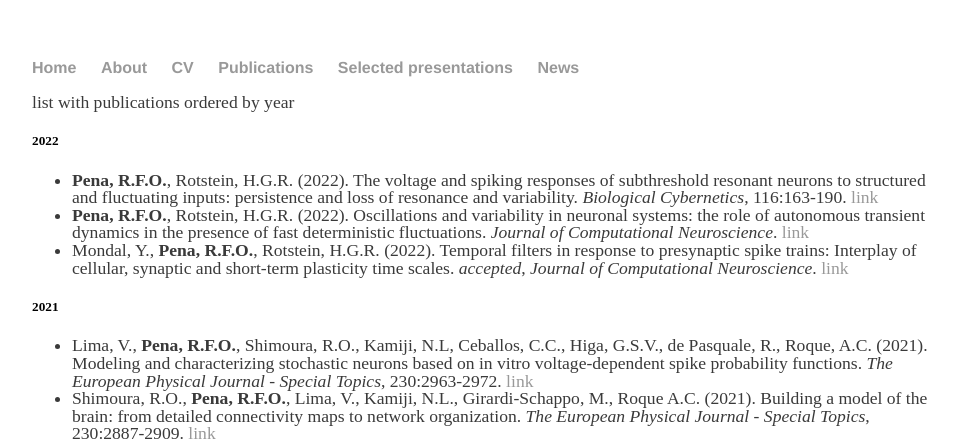
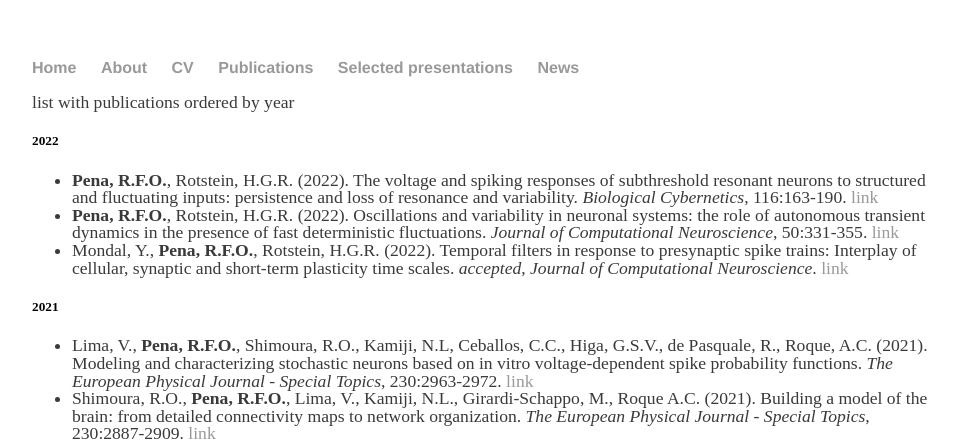
Before and after one commit to pena-rodrigo/oldwebsite, a Jekyll site: the page built from publications/index.html, in a window 1280 px wide. Shown: the top 441 px of the page, without its empty margins (160-1118 px from the left). Built offline with Jekyll 4.4.1, drawn with Linux system fonts in a browser that asks for light colours.

Commit message:
update pubs

```diff
--- a/cv/index.html
+++ b/cv/index.html
@@ -3,6 +3,6 @@ layout: default
 title: Rodrigo Pena
 ---
 <div class="blurb">
-				<p>Last update: Jun 12, 2022 :
+				<p>Last update: Jun 25, 2022 :
 				<a href="curriculo_update.pdf" target="_blank">Download</a></p>
     		</div><!-- /.blurb -->
--- a/publications/index.html
+++ b/publications/index.html
@@ -10,7 +10,7 @@ title: Rodrigo Pena
 						<i>Biological Cybernetics</i>, 116:163-190.
 						<a href="http://doi.org/10.1007/s00422-021-00919-0">link</a>
 					<li> <b>Pena, R.F.O.</b>, Rotstein, H.G.R. (2022). Oscillations and variability in neuronal systems: the role of autonomous transient dynamics in the presence of fast deterministic fluctuations.
-						 <i>Journal of Computational Neuroscience</i>.
+						 <i>Journal of Computational Neuroscience</i>, 50:331-355.
 						<a href="https://doi.org/10.1007/s10827-022-00819-7">link</a>
 					<li> Mondal, Y., <b>Pena, R.F.O.</b>, Rotstein, H.G.R. (2022). Temporal filters in response to presynaptic spike trains: Interplay of cellular, synaptic and short-term plasticity time scales.
 							<i>accepted</i>, <i>Journal of Computational Neuroscience</i>.
```
Also changed, not shown: 1 other file.
